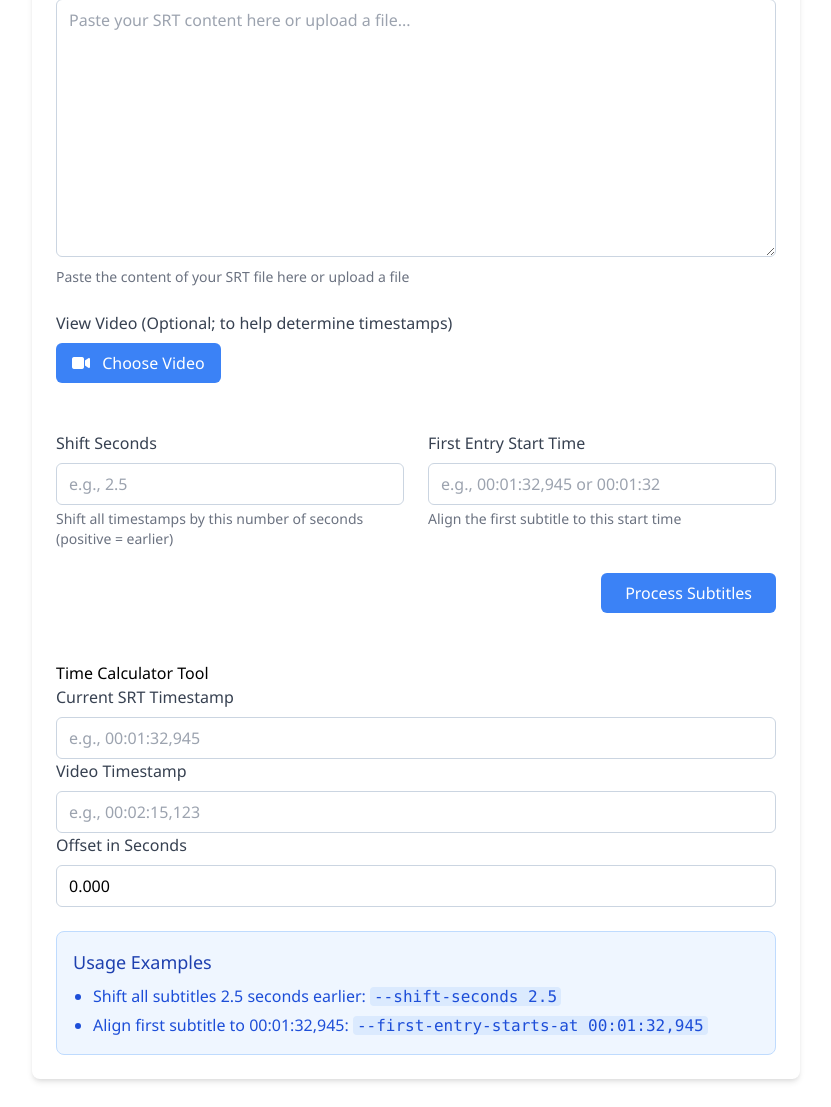
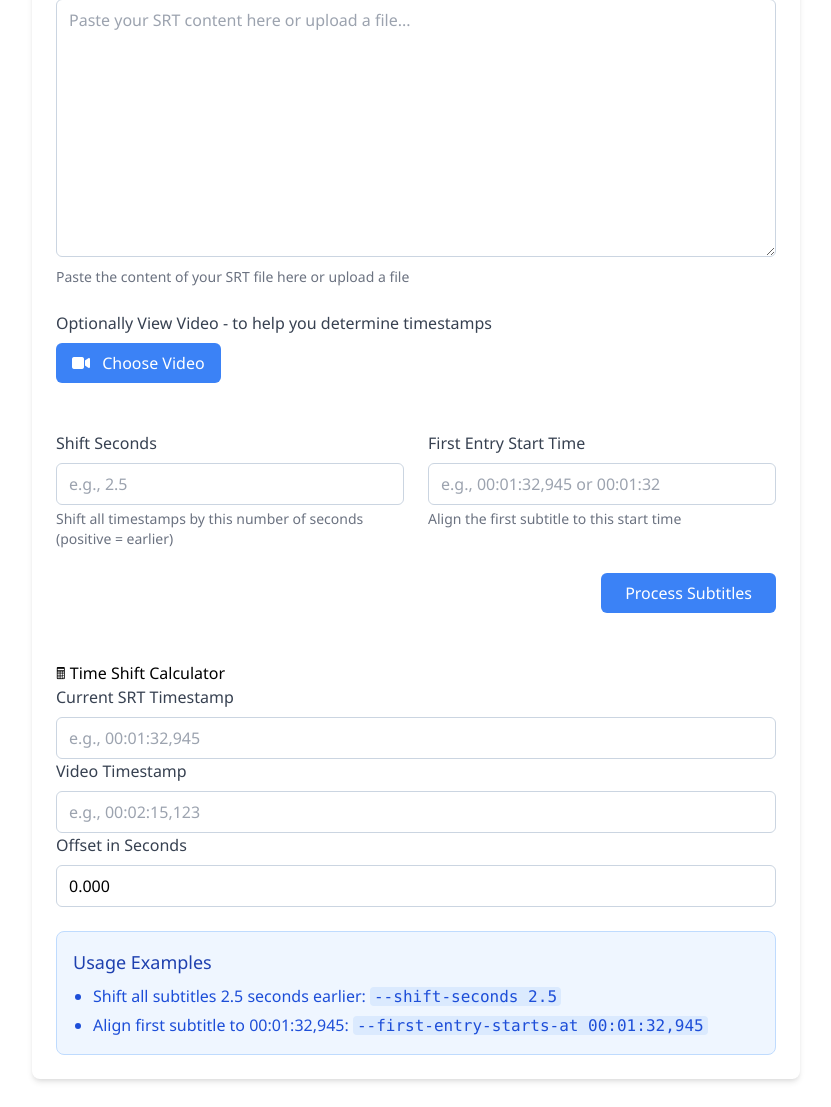
Before and after one commit to jonsafari/subtitle-toolkit, a FastAPI app: page /timeshift in a window 1280 px wide. Shown: the part 317-1424 px from the top of the page, without its empty margins (224-1055 px from the left). Run offline with FastAPI, Linux system fonts and the light colour scheme.

Commit message:
templates/timeshift.html: timestamp diff calc++

```diff
--- a/templates/timeshift.html
+++ b/templates/timeshift.html
@@ -35,7 +35,7 @@
 
         <div class="mb-6">
             <label class="block text-gray-700 font-medium mb-2 dark:text-gray-300" for="video_file_upload">
-                View Video (Optional; to help determine timestamps)
+                Optionally View Video - to help you determine timestamps
             </label>
             <div class="flex items-center">
                 <label for="video_file_upload" class="file-upload-label">
@@ -93,7 +93,7 @@
 		<br><br>
         <div class="mb-6">
             <!-- Time Calculator -->
-			Time Calculator Tool
+			🖩 Time Shift Calculator
             <label class="block text-gray-700 font-medium mb-2 dark:text-gray-300" for="timestamp1_input">
                 Current SRT Timestamp
             </label>
```
